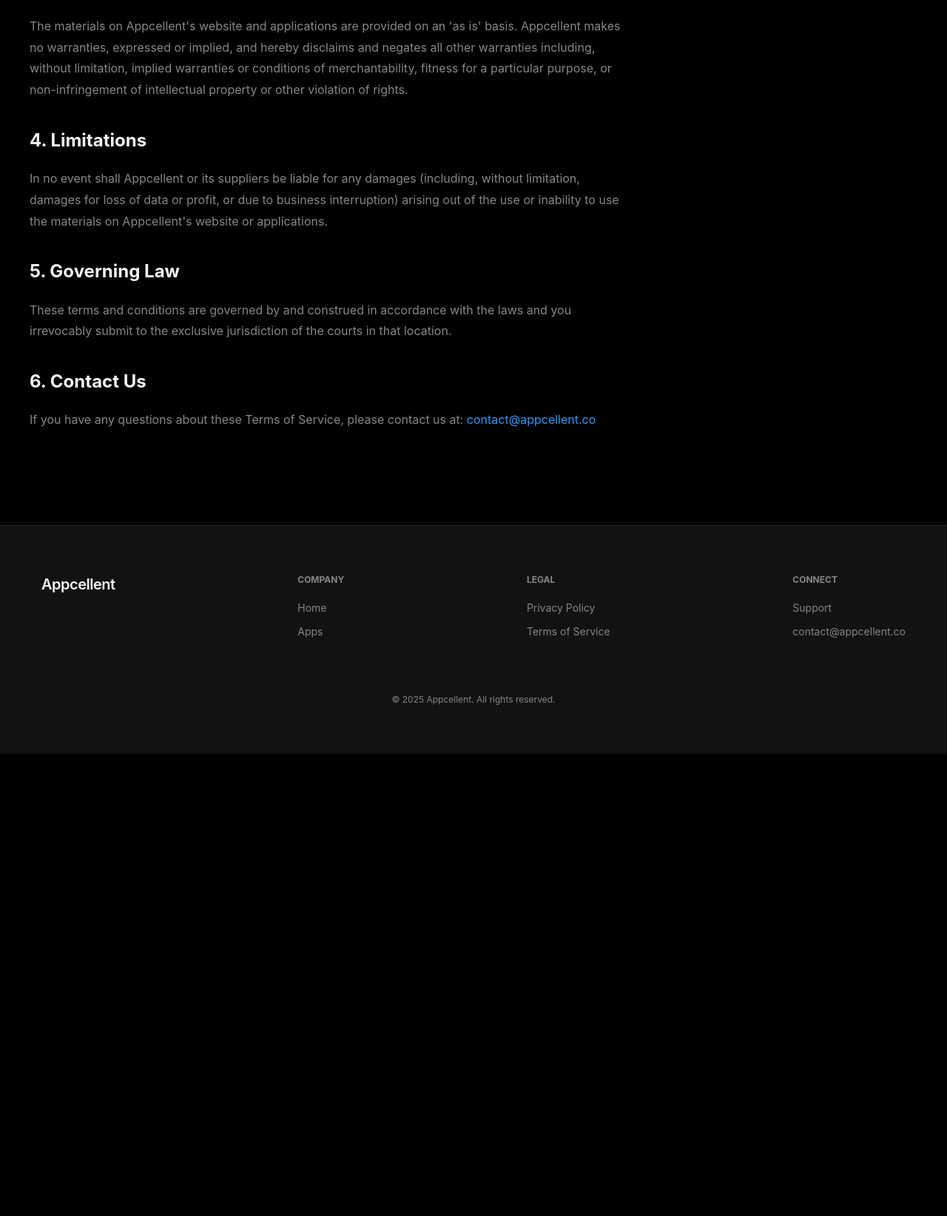
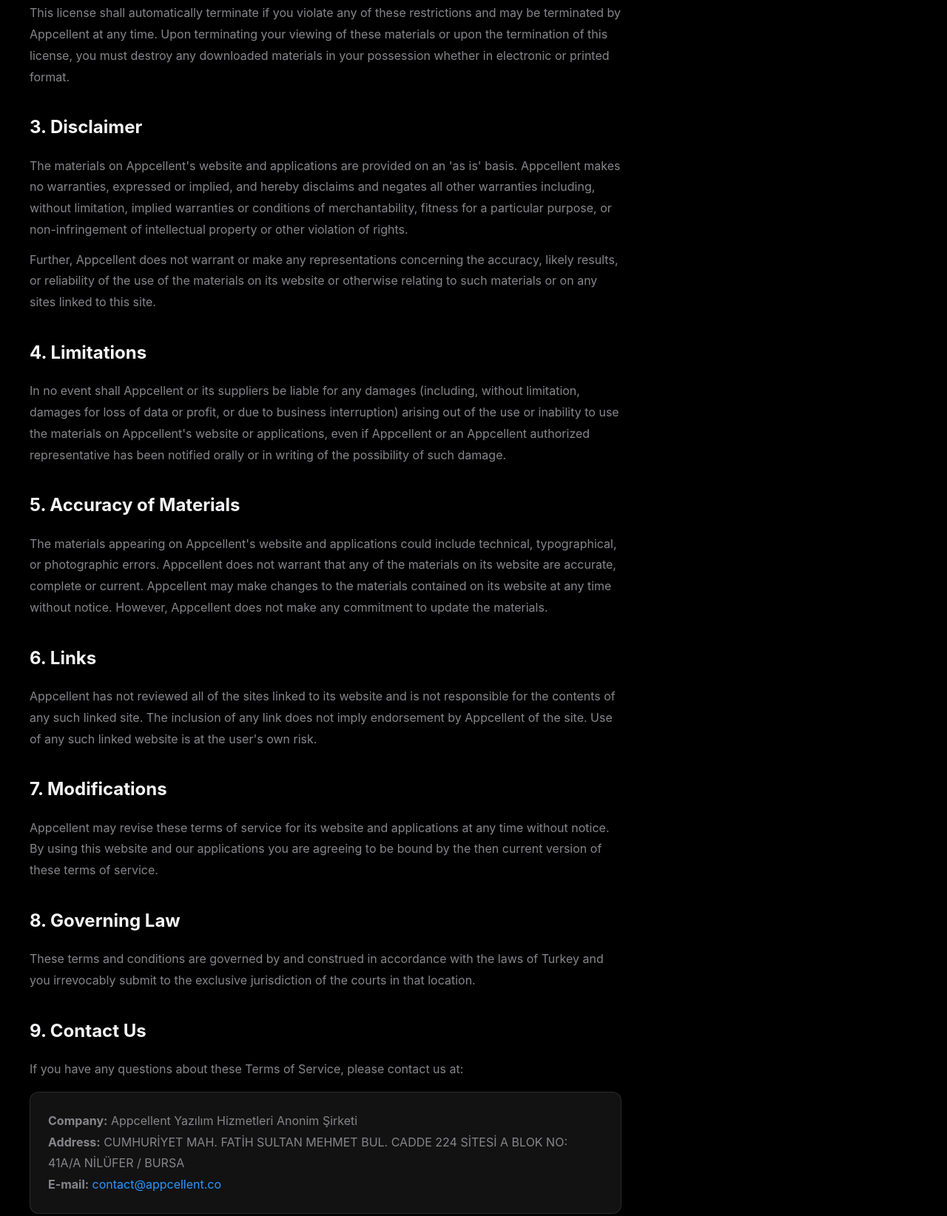
Before and after one commit to appcellentco/appcellent, a plain HTML site: page terms.html in a window 1280 px wide. Shown: the part 888-2532 px from the top of the page at 74% size. Before the commit the page ends 1907 px from the top, so only its background shows below. Drawn offline with Linux system fonts and the light colour scheme.

Commit message:
terms updated

```diff
--- a/terms.html
+++ b/terms.html
@@ -32,8 +32,10 @@
 
             <h2 style="color: var(--text-primary); margin-top: 32px; margin-bottom: 16px;">1. Acceptance of Terms</h2>
             <p>
-                By accessing and using the website and mobile applications provided by Appcellent ("we," "our," or
-                "us"), you accept and agree to be bound by the terms and provision of this agreement.
+                By accessing and using the website (appcellent.co) and mobile applications provided by Appcellent
+                Yazılım Hizmetleri Anonim Şirketi ("Appcellent," "we," "our," or "us"), you accept and agree to be bound
+                by the terms and provision of this agreement. If you do not agree with any of these terms, you are
+                prohibited from using or accessing this site and our applications.
             </p>
 
             <h2 style="color: var(--text-primary); margin-top: 32px; margin-bottom: 16px;">2. Use License</h2>
@@ -54,6 +56,12 @@
                 <li>Remove any copyright or other proprietary notations from the materials; or</li>
                 <li>Transfer the materials to another person or "mirror" the materials on any other server.</li>
             </ul>
+            <p style="margin-top: 16px;">
+                This license shall automatically terminate if you violate any of these restrictions and may be
+                terminated by Appcellent at any time. Upon terminating your viewing of these materials or upon the
+                termination of this license, you must destroy any downloaded materials in your possession whether in
+                electronic or printed format.
+            </p>
 
             <h2 style="color: var(--text-primary); margin-top: 32px; margin-bottom: 16px;">3. Disclaimer</h2>
             <p>
@@ -62,25 +70,60 @@
                 including, without limitation, implied warranties or conditions of merchantability, fitness for a
                 particular purpose, or non-infringement of intellectual property or other violation of rights.
             </p>
+            <p style="margin-top: 12px;">
+                Further, Appcellent does not warrant or make any representations concerning the accuracy, likely
+                results, or reliability of the use of the materials on its website or otherwise relating to such
+                materials or on any sites linked to this site.
+            </p>
 
             <h2 style="color: var(--text-primary); margin-top: 32px; margin-bottom: 16px;">4. Limitations</h2>
             <p>
                 In no event shall Appcellent or its suppliers be liable for any damages (including, without limitation,
                 damages for loss of data or profit, or due to business interruption) arising out of the use or inability
-                to use the materials on Appcellent's website or applications.
+                to use the materials on Appcellent's website or applications, even if Appcellent or an Appcellent
+                authorized representative has been notified orally or in writing of the possibility of such damage.
             </p>
 
-            <h2 style="color: var(--text-primary); margin-top: 32px; margin-bottom: 16px;">5. Governing Law</h2>
+            <h2 style="color: var(--text-primary); margin-top: 32px; margin-bottom: 16px;">5. Accuracy of Materials</h2>
             <p>
-                These terms and conditions are governed by and construed in accordance with the laws and you irrevocably
-                submit to the exclusive jurisdiction of the courts in that location.
+                The materials appearing on Appcellent's website and applications could include technical, typographical,
+                or photographic errors. Appcellent does not warrant that any of the materials on its website are
+                accurate, complete or current. Appcellent may make changes to the materials contained on its website at
+                any time without notice. However, Appcellent does not make any commitment to update the materials.
             </p>
 
-            <h2 style="color: var(--text-primary); margin-top: 32px; margin-bottom: 16px;">6. Contact Us</h2>
+            <h2 style="color: var(--text-primary); margin-top: 32px; margin-bottom: 16px;">6. Links</h2>
             <p>
-                If you have any questions about these Terms of Service, please contact us at: <a
-                    href="mailto:contact@appcellent.co" style="color: var(--accent-color);">contact@appcellent.co</a>
+                Appcellent has not reviewed all of the sites linked to its website and is not responsible for the
+                contents of any such linked site. The inclusion of any link does not imply endorsement by Appcellent of
+                the site. Use of any such linked website is at the user's own risk.
             </p>
+
+            <h2 style="color: var(--text-primary); margin-top: 32px; margin-bottom: 16px;">7. Modifications</h2>
+            <p>
+                Appcellent may revise these terms of service for its website and applications at any time without
+                notice. By using this website and our applications you are agreeing to be bound by the then current
+                version of these terms of service.
+            </p>
+
+            <h2 style="color: var(--text-primary); margin-top: 32px; margin-bottom: 16px;">8. Governing Law</h2>
+            <p>
+                These terms and conditions are governed by and construed in accordance with the laws of Turkey and you
+                irrevocably submit to the exclusive jurisdiction of the courts in that location.
+            </p>
+
+            <h2 style="color: var(--text-primary); margin-top: 32px; margin-bottom: 16px;">9. Contact Us</h2>
+            <p>
+                If you have any questions about these Terms of Service, please contact us at:
+            </p>
+            <div
+                style="margin-top: 16px; background: var(--bg-secondary); padding: 24px; border-radius: 12px; border: 1px solid var(--glass-border);">
+                <p><strong>Company:</strong> Appcellent Yazılım Hizmetleri Anonim Şirketi</p>
+                <p><strong>Address:</strong> CUMHURİYET MAH. FATİH SULTAN MEHMET BUL. CADDE 224 SİTESİ A BLOK NO: 41A/A
+                    NİLÜFER / BURSA</p>
+                <p><strong>E-mail:</strong> <a href="mailto:contact@appcellent.co"
+                        style="color: var(--accent-color);">contact@appcellent.co</a></p>
+            </div>
         </div>
     </main>
 
```
